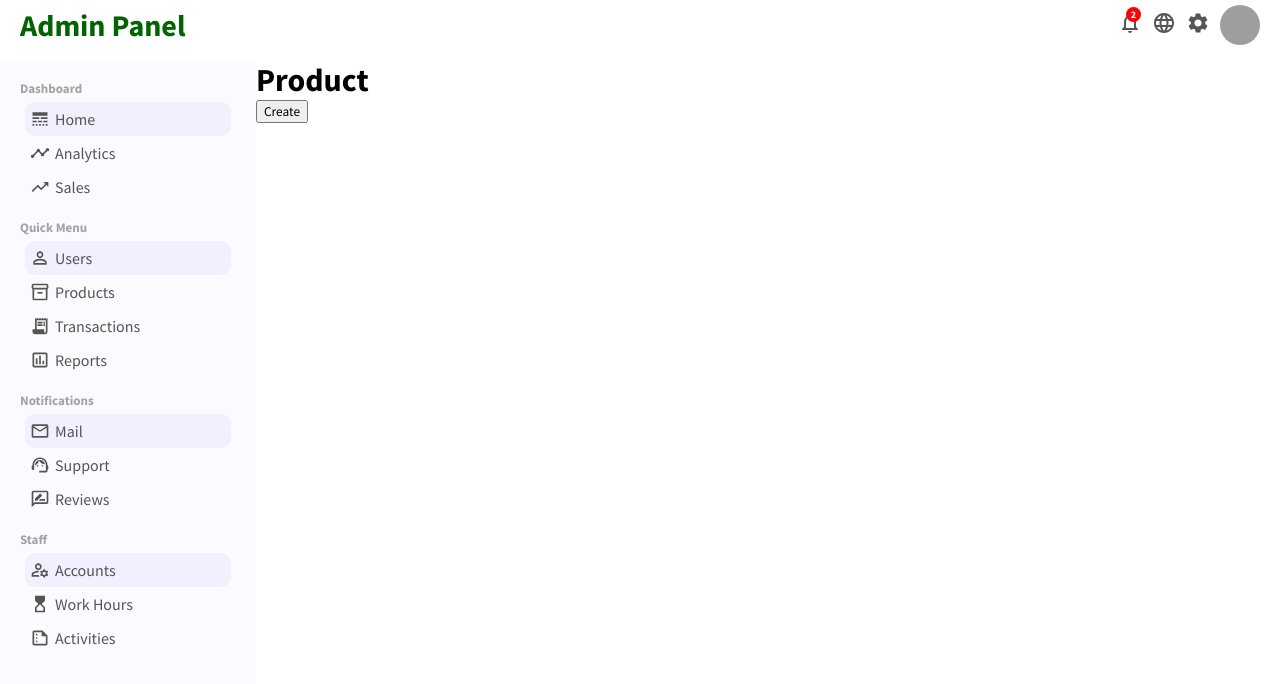
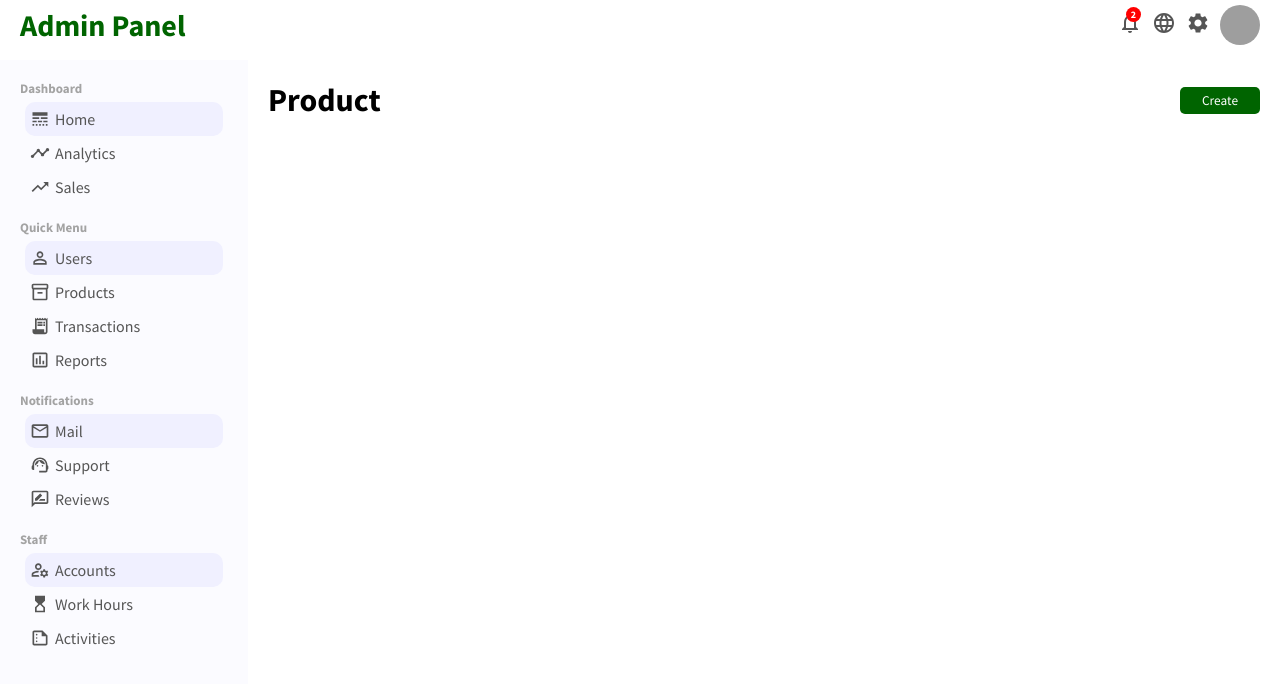
Before and after one commit to PJMantoss/admin_panel, a React (Create React App) app: page /product/1 in a window 1280 px wide. Shown: the top 684 px of the page. Built offline with nearby package versions, Linux system fonts and the light colour scheme; grey boxes are pictures that could not be loaded.

Commit message:
update Product page

```diff
--- a/src/pages/product/Product.js
+++ b/src/pages/product/Product.js
@@ -8,7 +8,9 @@ function Product() {
         <div className='productTitleContainer'>
             <h1 className='productTitle'>Product</h1>
             <Link to='newproduct'>
-                <button className='productAddBtn'>Create</button>
+                <button className='productAddBtn'>
+                    Create
+                </button>
             </Link>
         </div>
     </div>
--- a/src/pages/product/product.css
+++ b/src/pages/product/product.css
@@ -1,3 +1,20 @@
 .product{
     flex: 4;
+    padding: 20px;
 }
+
+.productTitleContainer{
+    display: flex;
+    align-items: center;
+    justify-content: space-between;
+}
+
+.productAddBtn{
+    width: 80px;
+    border: 0;
+    padding: 5px;
+    background: darkgreen;
+    color: white;
+    border-radius: 5px;
+    cursor: pointer;
+}
```
